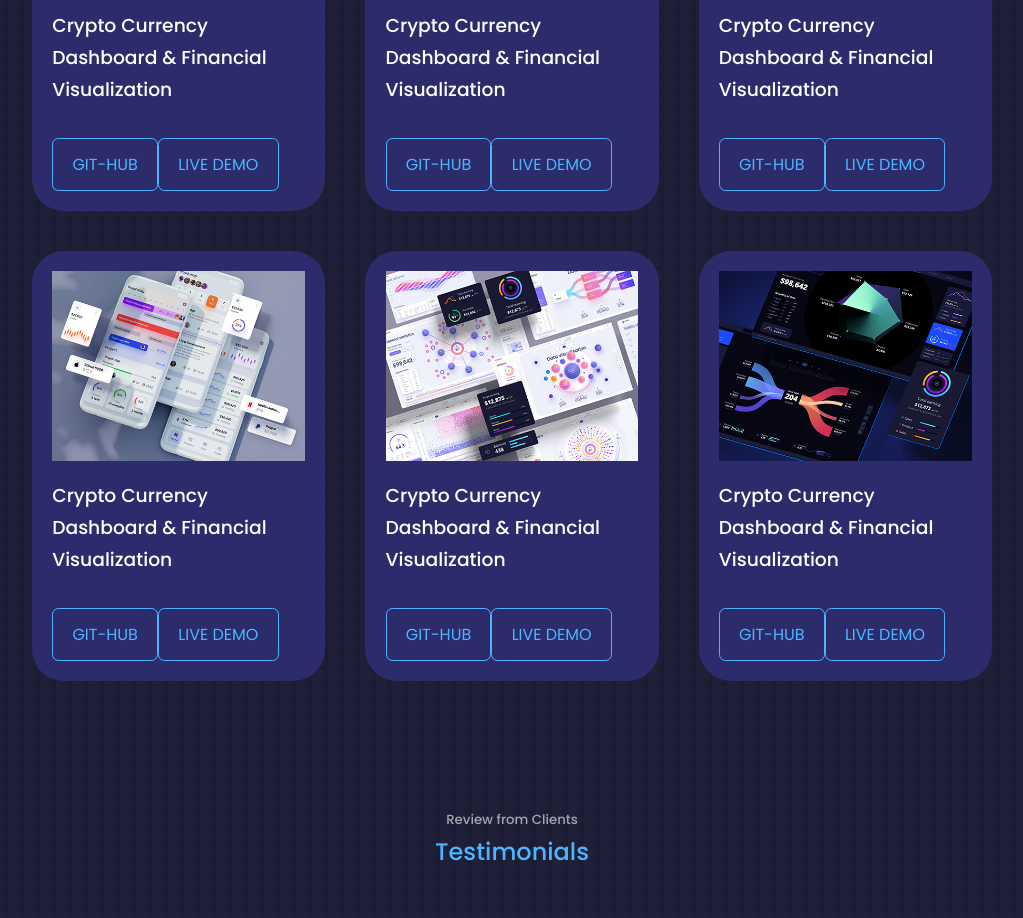
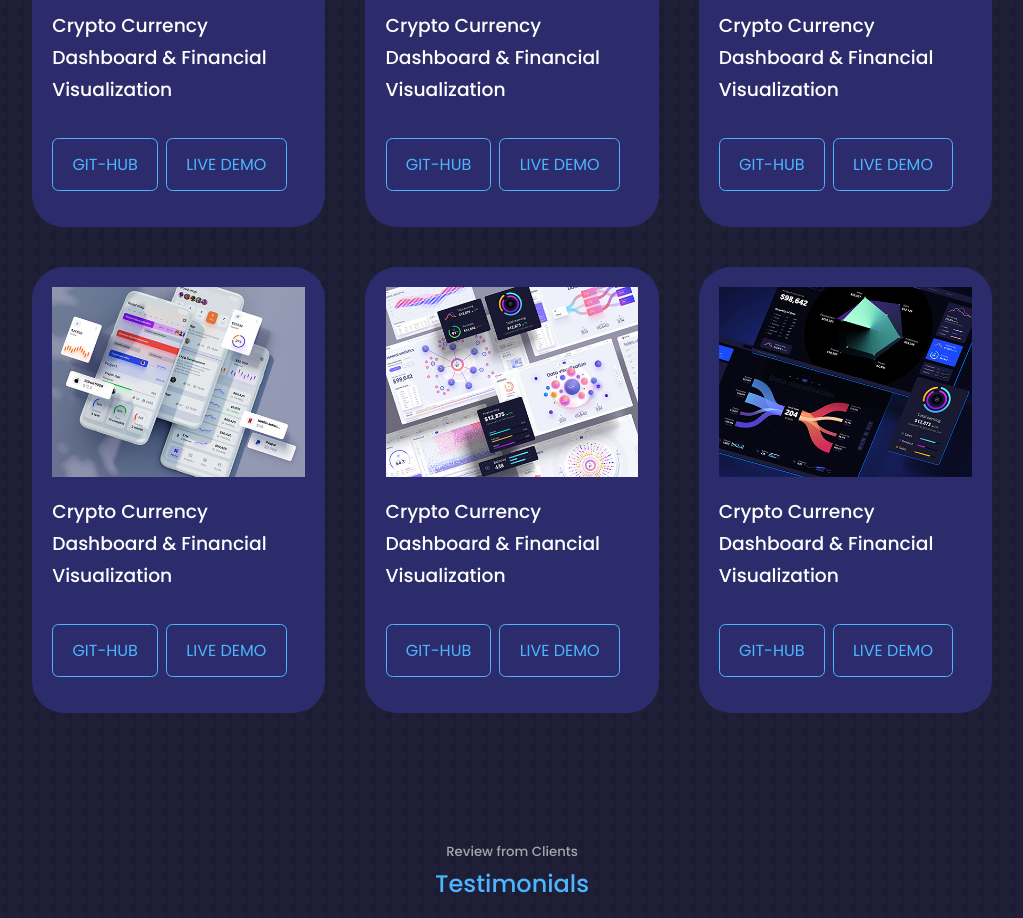
Before and after one commit to christykazi/MYSECONDPORTFILO, a React (Create React App) app: page / in a window 1280 px wide. Shown: the part 3580-4498 px from the top of the page, without its empty margins (128-1151 px from the left). Built offline with nearby package versions, Linux system fonts and the light colour scheme.

Commit message:
"portfolio adjusted"

```diff
--- a/src/components/portfolio/Portfolio.jsx
+++ b/src/components/portfolio/Portfolio.jsx
@@ -68,7 +68,7 @@
     <img src={image} alt={title} />
     </div>
       <h3>{title}</h3>
-     <div className=".portfolio__container-cta">
+     <div className="portfolio__container-cta">
      <a href={github} className='btn' target='_blank' rel="noopener noreferrer">GIT-HUB</a>
       <a href={demo} className='btn btn primary' target='_blank' rel="noopener noreferrer">LIVE DEMO</a>
      </div>
--- a/src/components/portfolio/portfolio.css
+++ b/src/components/portfolio/portfolio.css
@@ -32,7 +32,7 @@
 
 .portfolio__container-cta{
     display: flex;
-    gap: 1rem;
+    gap: 0.5rem;
     margin-bottom: 1rem;
 }
 /* ********MEDIA QUERIES(MEDIUM DEVICES)********** */
```
